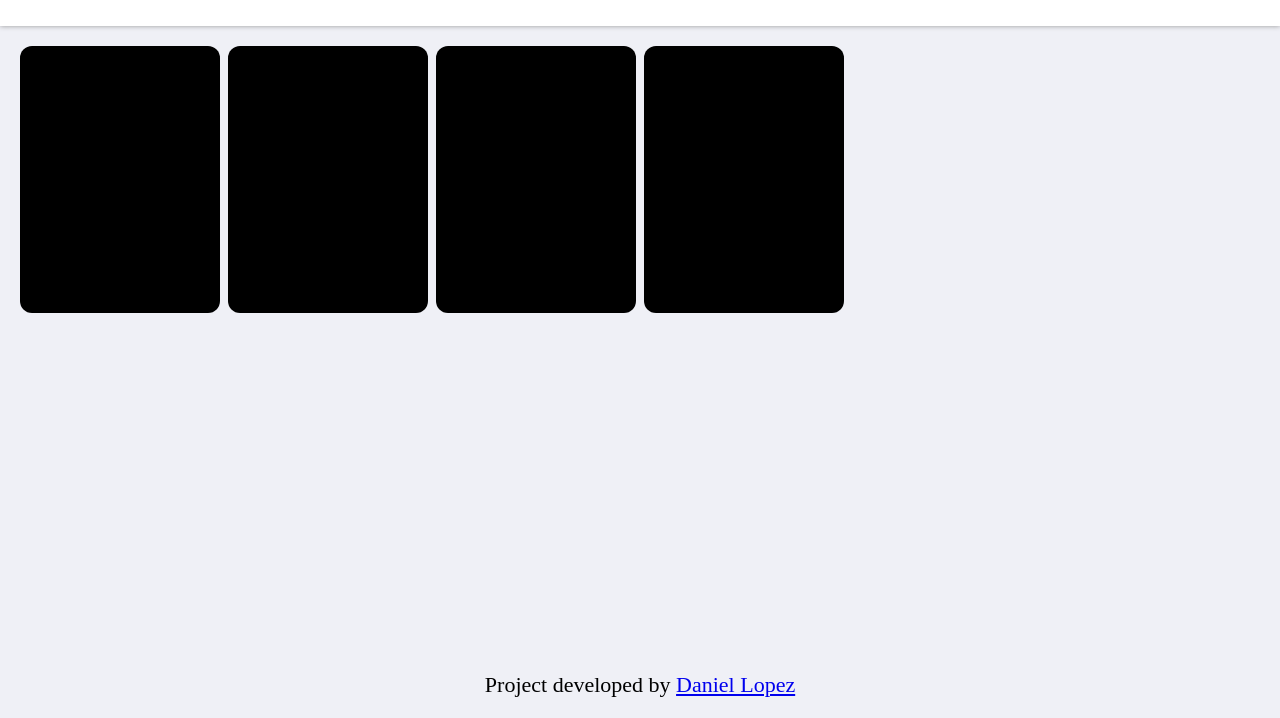
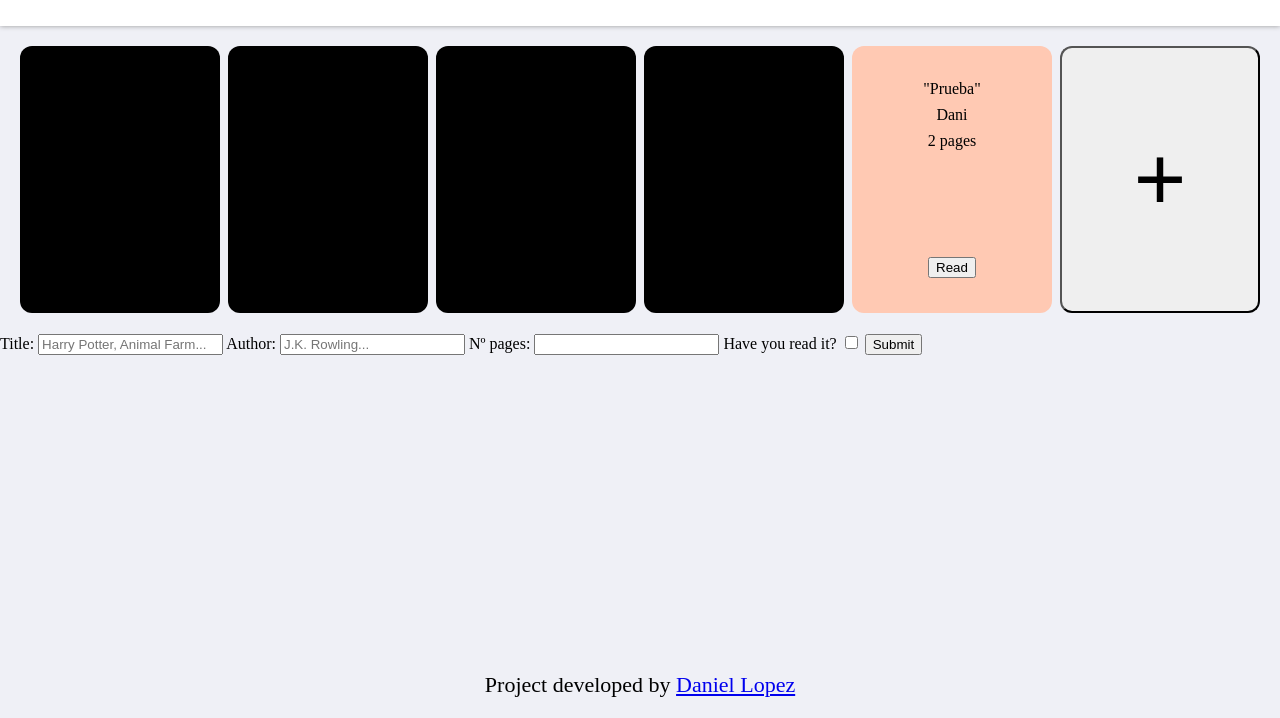
Before and after one commit to DanielLopezUCM/library-odin, a plain HTML site: page index.html in a window 1280 px wide. Shown: the part 82-800 px from the top of the page. Drawn offline with Linux system fonts and the light colour scheme.

Commit message:
Commit Pre-recovery

```diff
--- a/index.html
+++ b/index.html
@@ -20,6 +20,20 @@
       <div class="block"></div>
       <div class="block"></div>
       <div class="block"></div>
+      <button class="add-book-button grid-elem">+</button>
+    </div>
+    <div id="addbook-modal">
+      <form action="">
+        <label for="book-title">Title: </label>
+        <input type="text" id="book-title" placeholder="Harry Potter, Animal Farm...">
+        <label for="book-author">Author: </label>
+        <input type="text" id="book-author" placeholder="J.K. Rowling...">
+        <label for="book-pages">Nº pages: </label>
+        <input type="number" id="book-pages">
+        <label for="book-title">Have you read it? </label>
+        <input type="checkbox" id="book-read">
+        <button type="submit">Submit</button>
+      </form>
     </div>
   </main>
   <footer>
--- a/index.js
+++ b/index.js
@@ -1,7 +1,7 @@
 const myLibrary = [];
 
 function createBook(title, author, pages, read) {
-    const getName = () => title;
+    const getTitle = () => title;
     const getAuthor = () => author;
     const getPages = () => pages;
     const isRead = () => read;
@@ -9,12 +9,53 @@ function createBook(title, author, pages, read) {
         read = value;
     }
 
-    return { getName, getAuthor, getPages, isRead, setRead };
+    return { getTitle, getAuthor, getPages, isRead, setRead };
 }
 
 function addBookToLibrary(name, author, pages, read) {
     const book = createBook(name, author, pages, read);
+    const bookCard = createHTMLBook(book);
+    const booksGrid = document.getElementById("books-grid");
+    booksGrid.insertBefore(bookCard, booksGrid.lastChild.previousSibling);
     myLibrary.push(book);
+}
+
+function createHTMLBook(bookData) {
+    const book = document.createElement("div");
+    book.className = "book-card grid-elem";
+
+    const info = document.createElement("div");
+    info.className = "book-data";
+    book.appendChild(info);
+
+    const title = document.createElement("div");
+    title.innerText = `"${bookData.getTitle()}"`;
+    title.className = "book-title";
+    info.appendChild(title);
+
+    const author = document.createElement("div");
+    author.innerText = bookData.getAuthor();
+    author.className = "book-author";
+    info.appendChild(author);
+
+    const nPages = bookData.getPages();
+    const pages = document.createElement("div");
+    pages.innerText = `${nPages} page${nPages > 1 ? 's' : null}`;
+    pages.className = "book-pages";
+    info.appendChild(pages);
+
+    const readButton = document.createElement("button");
+    readButton.onclick = () => {
+        bookData.setRead(!bookData.isRead());
+        book.classList.replace(bookData.isRead() ? "not-read" : "read", bookData.isRead() ? "read" : "not-read");
+        readButton.innerText = bookData.isRead() ? "Not read" : "Read";
+    };
+    book.classList.add(bookData.isRead() ? "read" : "not-read");
+    readButton.className = "book-button";
+    readButton.innerText = bookData.isRead() ? "Not read" : "Read";
+    book.appendChild(readButton);
+
+    return book;
 }
 
 function clearBooksGrid() {
@@ -23,3 +64,5 @@ function clearBooksGrid() {
     grid.innerHTML = "";
     grid.appendChild(addButton);
 }
+
+addBookToLibrary("Prueba", "Dani", 2, false);
--- a/style.css
+++ b/style.css
@@ -42,10 +42,15 @@ main {
 
 #books-grid {
   display: grid;
-    grid-template-columns: repeat(auto-fill, minmax(max(175px,14%), 1fr));
+  grid-template-columns: repeat(auto-fill, minmax(max(175px, 14%), 1fr));
   gap: 8px;
   padding: 20px;
   justify-content: center;
+}
+
+.grid-elem {
+  aspect-ratio: 0.75;
+  border-radius: 12px;
 }
 
 .block {
@@ -53,3 +58,39 @@ main {
   aspect-ratio: 0.75;
   border-radius: 12px;
 }
+
+.book-card {
+  display: flex;
+  flex-direction: column;
+  justify-content: space-between;
+  align-items: center;
+}
+
+.book-data {
+  display: flex;
+  flex-direction: column;
+  align-items: center;
+  gap: 10px;
+  margin-top: 35px;
+}
+
+.book-button {
+  margin-bottom: 35px;
+}
+
+.read {
+  background-color: rgb(234, 255, 203);
+}
+
+.not-read {
+  background-color: rgb(255, 201, 179);
+}
+
+.add-book-button {
+  font-size: 90px;
+  font-weight: 100;
+}
+
+#addbook-modal {
+  display: block;
+}
```
Lines whose indentation alone changed are shown as unchanged.
